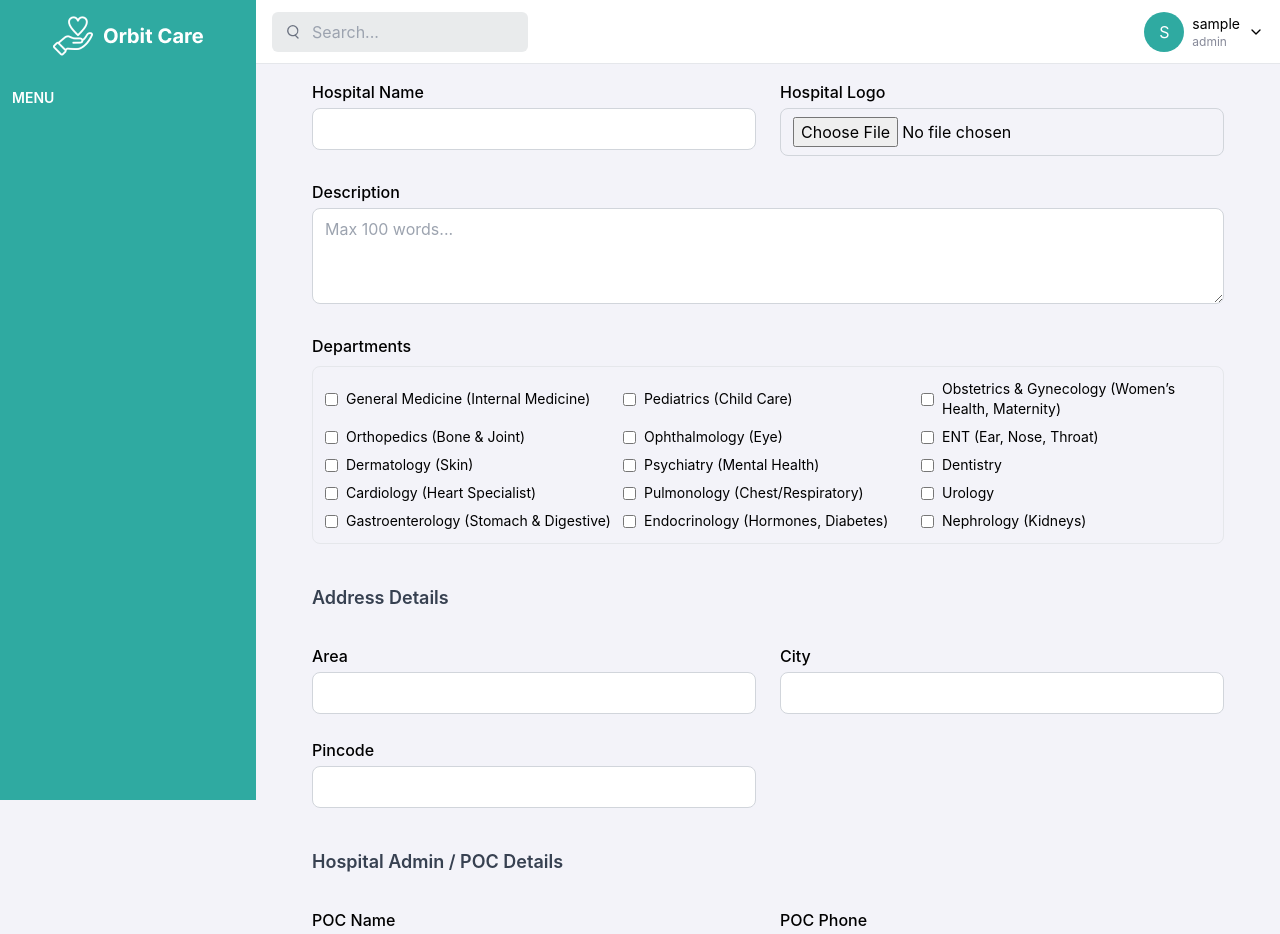
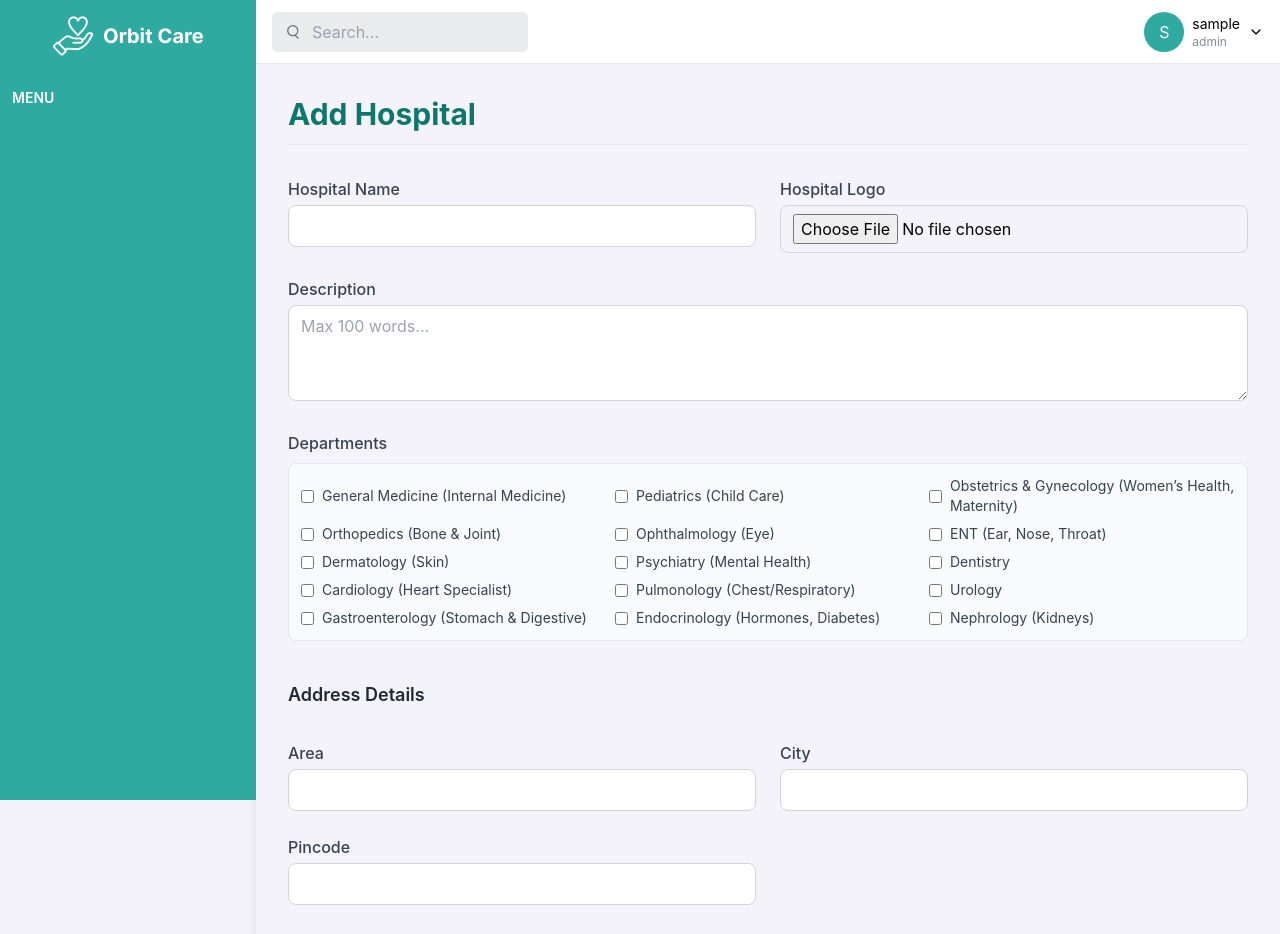
Before and after one commit to orbittechnologys/master-dashboard, a React (Vite) app: page /addhospital in a window 1280 px wide. Shown: the top 934 px of the page. Built offline with nearby package versions, Linux system fonts and the light colour scheme; sample sign-in values are in the browser's storage.

Commit message:
toatl hospital dashboard

```diff
--- a/src/pages/components/Sidebar.jsx
+++ b/src/pages/components/Sidebar.jsx
@@ -220,7 +220,7 @@ const Sidebar = () => {
           <h2 className="text-[10px] m-3 sm:hidden bg-primary py-1 rounded-sm text-center text-white animate-pulse text-nowrap">
             Please View in larger screen for better UI experiance
           </h2>
-          <div className="px-8">
+          <div className="">
             <Outlet />
           </div>
         </div>
--- a/src/pages/hospitals/AddHospital.jsx
+++ b/src/pages/hospitals/AddHospital.jsx
@@ -1,5 +1,6 @@
 import { useState } from "react";
 import { PlusCircle, X } from "lucide-react";
+
 const departmentsList = [
   "General Medicine (Internal Medicine)",
   "Pediatrics (Child Care)",
@@ -17,6 +18,7 @@ const departmentsList = [
   "Endocrinology (Hormones, Diabetes)",
   "Nephrology (Kidneys)",
 ];
+
 export default function AddHospital() {
   const [form, setForm] = useState({
     name: "",
@@ -30,14 +32,27 @@ export default function AddHospital() {
     pocPhone: "",
     pocEmail: "",
   });
+
   const [showConfirm, setShowConfirm] = useState(false);
+  const [errors, setErrors] = useState({});
+
+  // Regex patterns
+  const regex = {
+    pincode: /^[1-9][0-9]{5}$/, // Indian Pincode (6 digits)
+    phone: /^[6-9]\d{9}$/, // Indian phone numbers (10 digits starting 6-9)
+    email: /^[^\s@]+@[^\s@]+\.[^\s@]+$/, // Simple email regex
+  };
+
   const handleChange = (e) => {
     const { name, value } = e.target;
     setForm({ ...form, [name]: value });
+    setErrors((prev) => ({ ...prev, [name]: "" })); // clear error on change
   };
+
   const handleFileChange = (e) => {
     setForm({ ...form, logo: e.target.files[0] });
   };
+
   const handleDepartmentChange = (dept) => {
     setForm((prev) => ({
       ...prev,
@@ -46,29 +61,59 @@ export default function AddHospital() {
         : [...prev.departments, dept],
     }));
   };
+
+  const validateForm = () => {
+    let newErrors = {};
+
+    if (!regex.pincode.test(form.pincode)) {
+      newErrors.pincode = "Enter a valid 6-digit pincode";
+    }
+    if (!regex.phone.test(form.pocPhone)) {
+      newErrors.pocPhone = "Enter a valid 10-digit phone number";
+    }
+    if (!regex.email.test(form.pocEmail)) {
+      newErrors.pocEmail = "Enter a valid email address";
+    }
+
+    setErrors(newErrors);
+    return Object.keys(newErrors).length === 0;
+  };
+
   const handleSubmit = () => {
+    if (!validateForm()) return;
+
     setShowConfirm(false);
     console.log("Hospital Added:", form);
     alert("Hospital Added Successfully (Dummy Action)");
   };
+
   return (
-    <div className="p-6 bg-[] min-h-screen">
-      <h1 className="text-2xl font-bold mb-6 text-gray-800">Add Hospital</h1>
+    <div className="mt-16 min-h-screen">
+      <div className="mx-auto shadow-lg rounded-2xl p-8">
+        <h1 className="text-3xl font-bold mb-8 text-teal-700 border-b pb-3">
+          Add Hospital
+        </h1>
+
         <div className="grid grid-cols-1 md:grid-cols-2 gap-6">
           {/* Hospital Name */}
           <div>
-          <label className="block mb-1 font-medium">Hospital Name</label>
+            <label className="block mb-1 font-medium text-gray-700">
+              Hospital Name
+            </label>
             <input
               type="text"
               name="name"
               value={form.name}
               onChange={handleChange}
-            className="w-full border border-gray-300 rounded-lg px-3 py-2 focus:ring-2 focus:ring-[#4DB6AC] outline-none"
+              className="w-full border border-gray-300 rounded-lg px-3 py-2 focus:ring-2 focus:ring-teal-400 outline-none"
             />
           </div>
+
           {/* Hospital Logo */}
           <div>
-          <label className="block mb-1 font-medium">Hospital Logo</label>
+            <label className="block mb-1 font-medium text-gray-700">
+              Hospital Logo
+            </label>
             <input
               type="file"
               accept="image/*"
@@ -76,22 +121,28 @@ export default function AddHospital() {
               className="w-full border border-gray-300 rounded-lg px-3 py-2"
             />
           </div>
+
           {/* Description */}
           <div className="md:col-span-2">
-          <label className="block mb-1 font-medium">Description</label>
+            <label className="block mb-1 font-medium text-gray-700">
+              Description
+            </label>
             <textarea
               name="description"
               value={form.description}
               maxLength={500}
               onChange={handleChange}
               placeholder="Max 100 words..."
-            className="w-full border border-gray-300 rounded-lg px-3 py-2 h-24 focus:ring-2 focus:ring-[#4DB6AC] outline-none"
+              className="w-full border border-gray-300 rounded-lg px-3 py-2 h-24 focus:ring-2 focus:ring-teal-400 outline-none"
             />
           </div>
+
           {/* Departments Multi Select */}
           <div className="md:col-span-2">
-          <label className="block mb-2 font-medium">Departments</label>
-          <div className="grid grid-cols-1 md:grid-cols-2 lg:grid-cols-3 gap-2 max-h-60 overflow-y-auto border border-gray-200 rounded-lg p-3">
+            <label className="block mb-2 font-medium text-gray-700">
+              Departments
+            </label>
+            <div className="grid grid-cols-1 md:grid-cols-2 lg:grid-cols-3 gap-2 max-h-60 overflow-y-auto border border-gray-200 rounded-lg p-3 bg-gray-50">
               {departmentsList.map((dept) => (
                 <label key={dept} className="flex items-center gap-2">
                   <input
@@ -99,19 +150,21 @@ export default function AddHospital() {
                     checked={form.departments.includes(dept)}
                     onChange={() => handleDepartmentChange(dept)}
                   />
-                <span className="text-sm">{dept}</span>
+                  <span className="text-sm text-gray-700">{dept}</span>
                 </label>
               ))}
             </div>
           </div>
+
           {/* Address Details Heading */}
           <div className="md:col-span-2 mt-4">
-          <h2 className="text-lg font-semibold text-gray-700 mb-2">
+            <h2 className="text-lg font-semibold text-gray-800 mb-2">
               Address Details
             </h2>
           </div>
+
           <div>
-          <label className="block mb-1 font-medium">Area</label>
+            <label className="block mb-1 font-medium text-gray-700">Area</label>
             <input
               type="text"
               name="area"
@@ -120,8 +173,9 @@ export default function AddHospital() {
               className="w-full border border-gray-300 rounded-lg px-3 py-2"
             />
           </div>
+
           <div>
-          <label className="block mb-1 font-medium">City</label>
+            <label className="block mb-1 font-medium text-gray-700">City</label>
             <input
               type="text"
               name="city"
@@ -130,24 +184,36 @@ export default function AddHospital() {
               className="w-full border border-gray-300 rounded-lg px-3 py-2"
             />
           </div>
+
           <div>
-          <label className="block mb-1 font-medium">Pincode</label>
+            <label className="block mb-1 font-medium text-gray-700">
+              Pincode
+            </label>
             <input
               type="text"
               name="pincode"
               value={form.pincode}
               onChange={handleChange}
-            className="w-full border border-gray-300 rounded-lg px-3 py-2"
+              className={`w-full border rounded-lg px-3 py-2 ${
+                errors.pincode ? "border-red-500" : "border-gray-300"
+              }`}
             />
+            {errors.pincode && (
+              <p className="text-red-500 text-sm mt-1">{errors.pincode}</p>
+            )}
           </div>
+
           {/* POC Details Heading */}
           <div className="md:col-span-2 mt-4">
-          <h2 className="text-lg font-semibold text-gray-700 mb-2">
+            <h2 className="text-lg font-semibold text-gray-800 mb-2">
               Hospital Admin / POC Details
             </h2>
           </div>
+
           <div>
-          <label className="block mb-1 font-medium">POC Name</label>
+            <label className="block mb-1 font-medium text-gray-700">
+              POC Name
+            </label>
             <input
               type="text"
               name="pocName"
@@ -156,41 +222,62 @@ export default function AddHospital() {
               className="w-full border border-gray-300 rounded-lg px-3 py-2"
             />
           </div>
+
           <div>
-          <label className="block mb-1 font-medium">POC Phone</label>
+            <label className="block mb-1 font-medium text-gray-700">
+              POC Phone
+            </label>
             <input
               type="tel"
               name="pocPhone"
               value={form.pocPhone}
               onChange={handleChange}
-            className="w-full border border-gray-300 rounded-lg px-3 py-2"
+              className={`w-full border rounded-lg px-3 py-2 ${
+                errors.pocPhone ? "border-red-500" : "border-gray-300"
+              }`}
             />
+            {errors.pocPhone && (
+              <p className="text-red-500 text-sm mt-1">{errors.pocPhone}</p>
+            )}
           </div>
+
           <div>
-          <label className="block mb-1 font-medium">POC Email</label>
+            <label className="block mb-1 font-medium text-gray-700">
+              POC Email
+            </label>
             <input
               type="email"
               name="pocEmail"
               value={form.pocEmail}
               onChange={handleChange}
-            className="w-full border border-gray-300 rounded-lg px-3 py-2"
+              className={`w-full border rounded-lg px-3 py-2 ${
+                errors.pocEmail ? "border-red-500" : "border-gray-300"
+              }`}
             />
+            {errors.pocEmail && (
+              <p className="text-red-500 text-sm mt-1">{errors.pocEmail}</p>
+            )}
           </div>
         </div>
+
         {/* Submit Button */}
-      <div className="mt-6">
+        <div className="mt-8 flex justify-end">
           <button
             onClick={() => setShowConfirm(true)}
-          className="flex items-center gap-2 px-6 py-2 bg-[#4DB6AC] hover:bg-[#399D94] text-white rounded-lg shadow transition"
+            className="flex items-center gap-2 px-6 py-3 bg-teal-500 hover:bg-teal-600 text-white rounded-lg shadow-md transition"
           >
             <PlusCircle size={18} /> Add Hospital
           </button>
         </div>
+      </div>
+
       {/* Confirm Popup */}
       {showConfirm && (
-        <div className="fixed inset-0 flex items-center justify-center bg-black bg-opacity-50">
-          <div className="bg-white rounded-lg p-6 w-96 shadow-lg relative">
-            <h2 className="text-lg font-semibold mb-4">Confirm Add Hospital</h2>
+        <div className="fixed inset-0 flex items-center justify-center bg-black bg-opacity-50 z-50">
+          <div className="bg-white rounded-xl p-6 w-96 shadow-xl relative">
+            <h2 className="text-lg font-semibold mb-4 text-gray-800">
+              Confirm Add Hospital
+            </h2>
             <p className="text-sm text-gray-600 mb-6">
               Are you sure you want to add this hospital?
             </p>
@@ -203,7 +290,7 @@ export default function AddHospital() {
               </button>
               <button
                 onClick={handleSubmit}
-                className="px-4 py-2 bg-[#4DB6AC] hover:bg-[#399D94] text-white rounded-lg"
+                className="px-4 py-2 bg-teal-500 hover:bg-teal-600 text-white rounded-lg"
               >
                 Confirm
               </button>
--- a/src/pages/hospitals/Hospital.jsx
+++ b/src/pages/hospitals/Hospital.jsx
@@ -177,8 +177,7 @@ export default function Hospital() {
       <div className="flex flex-col md:flex-row gap-4 mb-6">
         <div className="relative flex-1">
           <Search
-            className={`absolute left-3 top-1/2 -translate-y-1/2 text-gray-400 ${
-              searchLoading ? 'animate-pulse' : ''
+            className={`absolute left-3 top-1/2 -translate-y-1/2 text-gray-400 ${searchLoading ? 'animate-pulse' : ''
               }`}
             size={18}
           />
```
Also changed, not shown: src/pages/dashboard/Dashboard.jsx (+49 -19 lines). Lines whose indentation alone changed are shown as unchanged.
